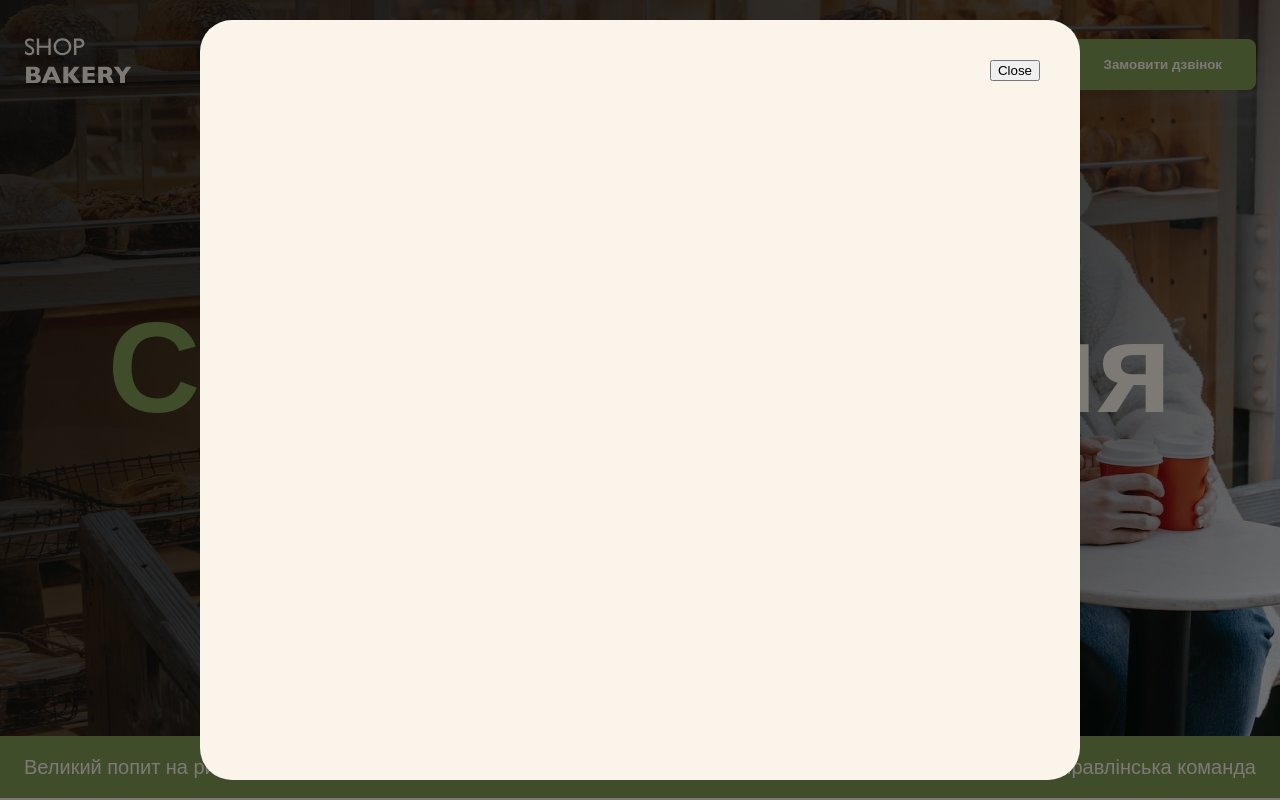
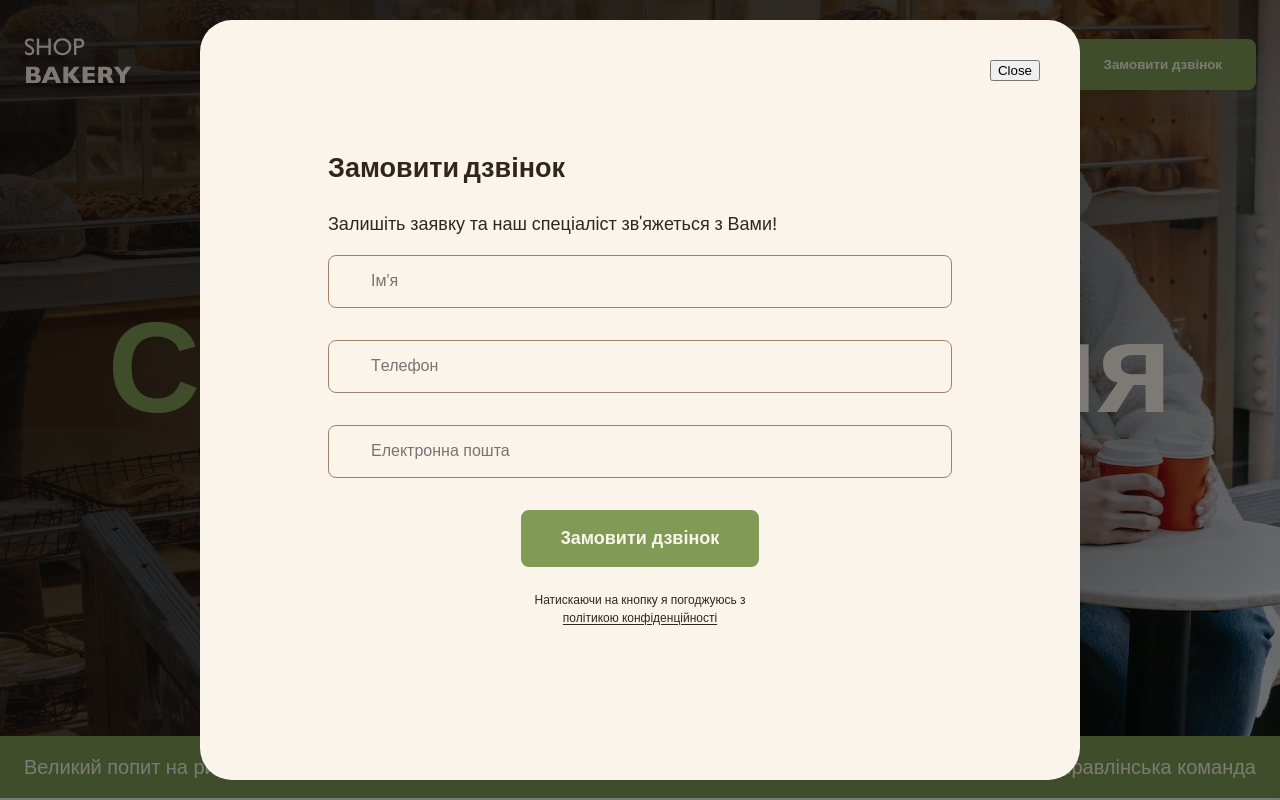
Before and after one commit to ulasem/Backery, a plain HTML site: page index.html in a window 1280 px wide. Both pictures are taken after a click on the button "Замовити дзвінок". Shown: the top 800 px of the page. Drawn offline with Linux system fonts and the light colour scheme.

Commit message:
add forms to modal and contact-section

```diff
--- a/css/styles.css
+++ b/css/styles.css
@@ -502,6 +502,8 @@ footer::after {
   max-height: 880px;
   background-color: var(--color-primary-light);
   border-radius: 32px;
+  padding: 128px;
+  overflow-y: auto;
 }
 
 .backdrop.is-hidden {
@@ -515,3 +517,55 @@ footer::after {
   top: 40px;
   right: 40px;
 }
+
+/* Form */
+.form-field {
+  margin-bottom: 32px;
+}
+
+.form-input {
+  padding: 16px 42px;
+  width: 100%;
+  font-size: 16px;
+  line-height: 1.17;
+  border: 1px solid var(--color-secondary-brown);
+  border-radius: 8px;
+  background-color: transparent;
+}
+
+.form-input:focus {
+  border-color: var(--color-brand);
+  outline: none;
+}
+
+.form-input::placeholder:focus {
+  color: var(--color-secondary-dark);
+}
+
+.form-input:focus::placeholder {
+  color: var(--color-primary-dark);
+}
+
+.form-btn {
+  display: block;
+  margin: 0 auto 24px;
+  font-weight: 600;
+  font-size: 18px;
+  width: 100%;
+  max-width: 238px;
+}
+
+.form-terms {
+  margin: 0 auto;
+  max-width: 220px;
+  font-weight: 500;
+  font-size: 12px;
+  line-height: 1.5;
+  text-align: center;
+}
+
+.form-terms-link {
+  color: var(--color-primary-dark);
+  text-decoration: underline;
+  text-underline-offset: 2px;
+}
--- a/index.html
+++ b/index.html
@@ -194,7 +194,59 @@
                 Приєднуйся до мережі пекарень
               </h2>
               <p>Заповни форму, щоб ми звʼязались з тобою!</p>
+              <form name="contact-form" autocomplete="off" novalidate>
+                <div class="form-field">
+                  <label class="form-label visually-hidden" for="user-name"
+                    >Ім'я</label
+                  >
+                  <input
+                    class="form-input"
+                    type="text"
+                    name="user-name"
+                    id="user-name"
+                    placeholder="Ім'я"
+                  />
+                </div>
+
+                <div class="form-field">
+                  <label class="form-label visually-hidden" for="user-tel"
+                    >Tелефон</label
+                  >
+                  <input
+                    class="form-input"
+                    type="tel"
+                    name="user-tel"
+                    id="user-tel"
+                    placeholder="Tелефон"
+                  />
+                </div>
+
+                <div class="form-field">
+                  <label class="form-label visually-hidden" for="user-email"
+                    >Електронна пошта</label
+                  >
+                  <input
+                    class="form-input"
+                    type="email"
+                    name="user-email"
+                    id="user-email"
+                    placeholder="Електронна пошта"
+                  />
+                </div>
+
+                <button class="form-btn btn-order" type="submit">
+                  3амовити дзвінок
+                </button>
+
+                <p class="form-terms">
+                  Натискаючи на кнопку я погоджуюсь з
+                  <a class="form-terms-link" href="#"
+                    >політикою конфіденційності</a
+                  >
+                </p>
+              </form>
             </div>
+
             <iframe
               class="contact-map"
               src="https://www.google.com/maps/embed?pb=!1m18!1m12!1m3!1d2540.1636289098733!2d30.4912733!3d50.4566776!2m3!1f0!2f0!3f0!3m2!1i1024!2i768!4f13.1!3m3!1m2!1s0x40d4ce637c006b2d%3A0xaf86385f19996ff0!2z0LLRg9C70LjRhtGPINCh0ZbRh9C-0LLQuNGFINCh0YLRgNGW0LvRjNGG0ZbQsiwgNTQsINCa0LjRl9CyLCAwMjAwMA!5e0!3m2!1suk!2sua!4v1753112063534!5m2!1suk!2sua"
@@ -279,6 +331,57 @@
     <div class="backdrop is-hidden">
       <div class="modal">
         <button class="modal-btn-close" type="button">Close</button>
+        <h2>Замовити дзвінок</h2>
+        <p>Залишіть заявку та наш спеціаліст зв'яжеться з Вами!</p>
+        <form name="modal-form" autocomplete="off" novalidate>
+          <div class="form-field">
+            <label class="form-label visually-hidden" for="user-name"
+              >Ім'я</label
+            >
+            <input
+              class="form-input"
+              type="text"
+              name="user-name"
+              id="user-name"
+              placeholder="Ім'я"
+            />
+          </div>
+
+          <div class="form-field">
+            <label class="form-label visually-hidden" for="user-tel"
+              >Tелефон</label
+            >
+            <input
+              class="form-input"
+              type="tel"
+              name="user-tel"
+              id="user-tel"
+              placeholder="Tелефон"
+            />
+          </div>
+
+          <div class="form-field">
+            <label class="form-label visually-hidden" for="user-email"
+              >Електронна пошта</label
+            >
+            <input
+              class="form-input"
+              type="email"
+              name="user-email"
+              id="user-email"
+              placeholder="Електронна пошта"
+            />
+          </div>
+
+          <button class="form-btn btn-order" type="submit">
+            3амовити дзвінок
+          </button>
+
+          <p class="form-terms">
+            Натискаючи на кнопку я погоджуюсь з
+            <a class="form-terms-link" href="#">політикою конфіденційності</a>
+          </p>
+        </form>
       </div>
     </div>
     <script src="./js/modal.js"></script>
```
